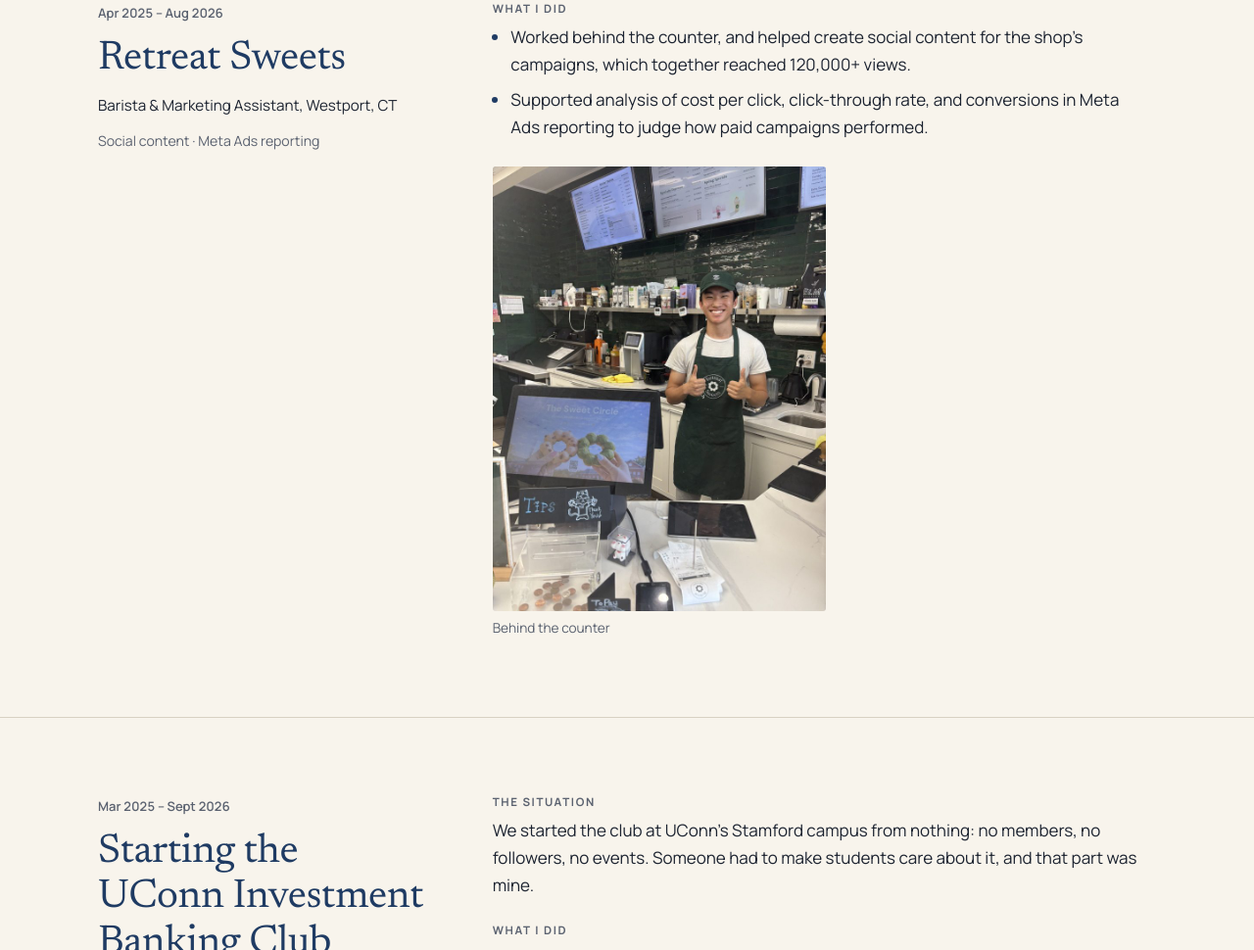
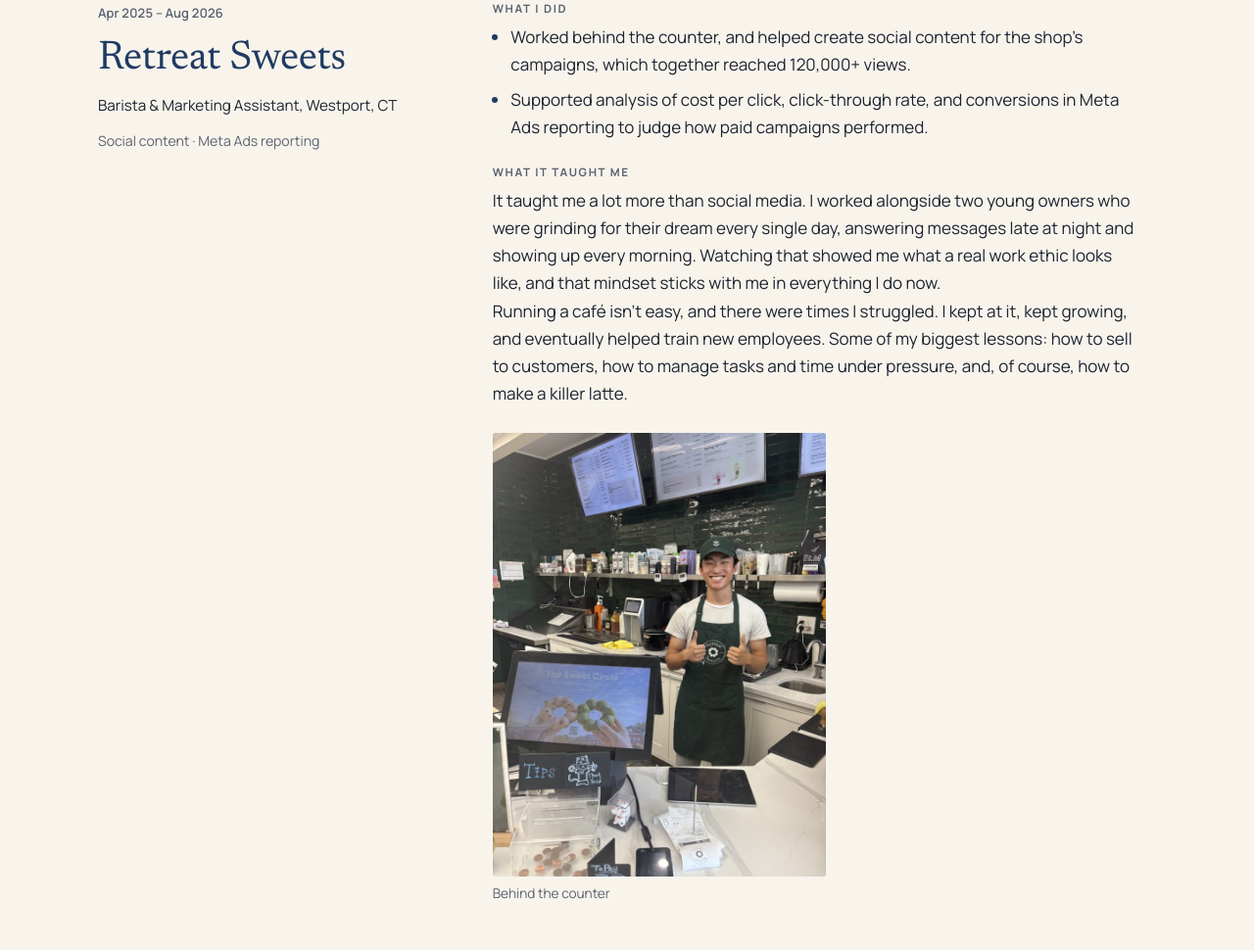
Before and after one commit to matthewhsullivan/matthewhsullivan.github.io, a plain HTML site: page work.html in a window 1280 px wide. Shown: the part 7016-7986 px from the top of the page at 98% size. Drawn offline with Linux system fonts and the light colour scheme.

Commit message:
Retreat Sweets: what it taught me
Co-Authored-By: Claude Opus 5.5 <noreply@anthropic.com>
Claude-Session: https://claude.ai/code/session_01XhEWw8mLgsWNjHrpPkh872

```diff
--- a/work.html
+++ b/work.html
@@ -294,6 +294,11 @@
             <li>Supported analysis of cost per click, click-through rate, and conversions in Meta Ads reporting to judge how paid campaigns performed.</li>
           </ul>
         </div>
+        <div>
+          <h3>What it taught me</h3>
+          <p>It taught me a lot more than social media. I worked alongside two young owners who were grinding for their dream every single day, answering messages late at night and showing up every morning. Watching that showed me what a real work ethic looks like, and that mindset sticks with me in everything I do now.</p>
+          <p>Running a caf&eacute; isn&rsquo;t easy, and there were times I struggled. I kept at it, kept growing, and eventually helped train new employees. Some of my biggest lessons: how to sell to customers, how to manage tasks and time under pressure, and, of course, how to make a killer latte.</p>
+        </div>
         <div class="case-photos" style="max-width:340px">
           <figure style="--r:0.750"><button class="shot" type="button"><img src="assets/img/photos/retreat-sweets-counter.jpg" alt="Matthew in a Retreat Sweets apron and cap giving two thumbs up behind the counter" width="768" height="1024" loading="lazy"></button><figcaption>Behind the counter</figcaption></figure>
         </div>
```
